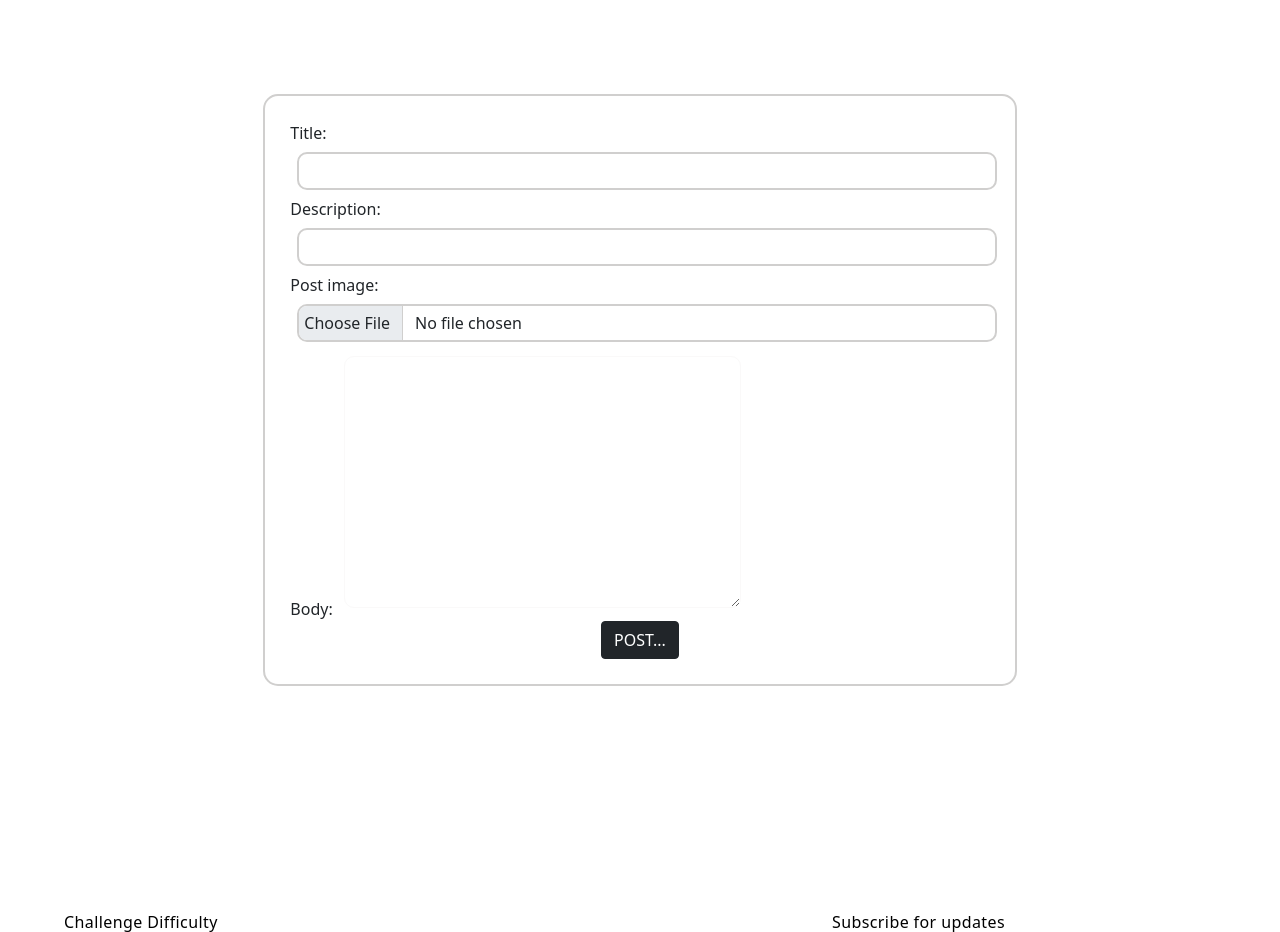
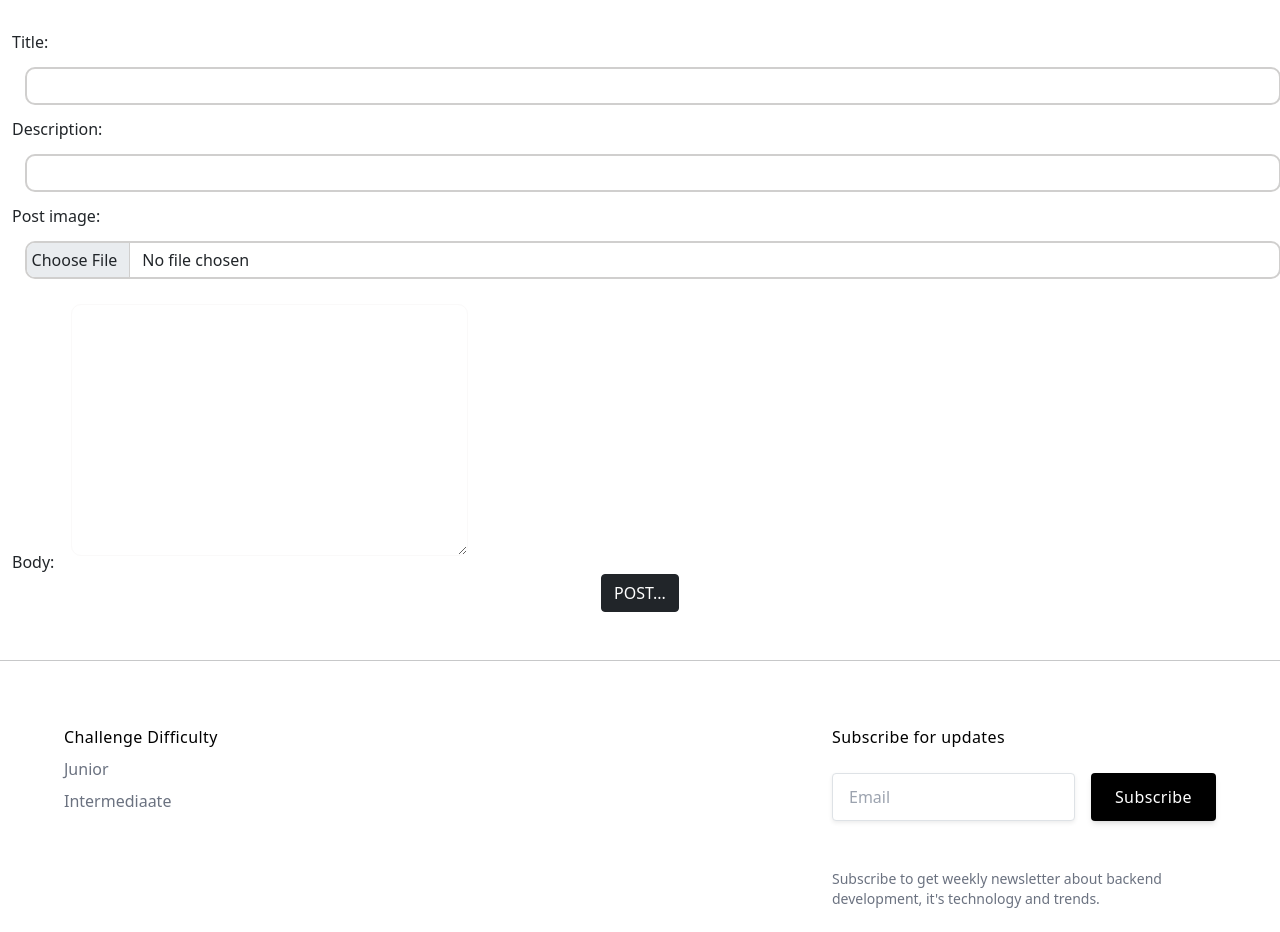
Before and after one commit to vbello-tech/BackEndGuru, a Django app: page /blog/create/ in a window 1280 px wide. Shown: the part 86-1018 px from the top of the page. Run offline with Django 5.2, Linux system fonts and the light colour scheme; some libraries are stand-ins or nearby versions.

Commit message:
made adjustment to style

```diff
--- a/Templates/base.html
+++ b/Templates/base.html
@@ -85,7 +85,8 @@
 
 
 <!------------- footer section  ----------->
-
+<br><br>
+    <hr>
 
 
 <div>
--- a/Templates/blog/create.html
+++ b/Templates/blog/create.html
@@ -2,8 +2,6 @@
 
 {% block body %}
 <div class="container">
-
-    <div class="center-div">
 
     <form method="post" enctype="multipart/form-data">
             {% csrf_token %}
@@ -16,7 +14,5 @@
             </p>
     </form>
 
-    </div>
-
 </div>
 {% endblock %}
```
